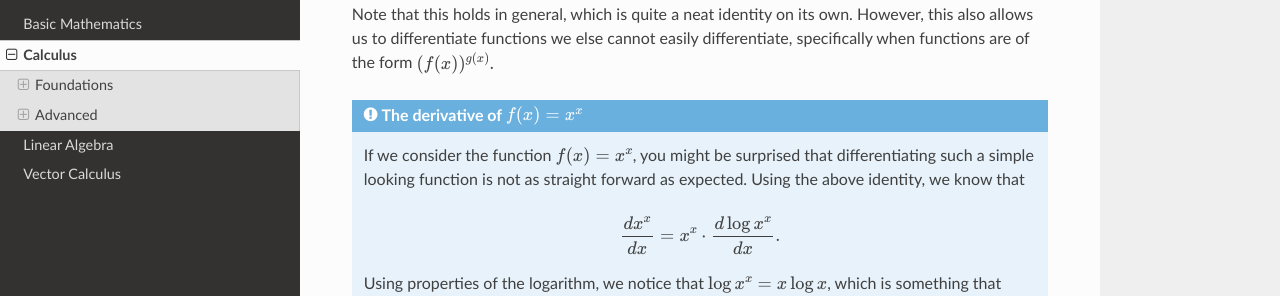
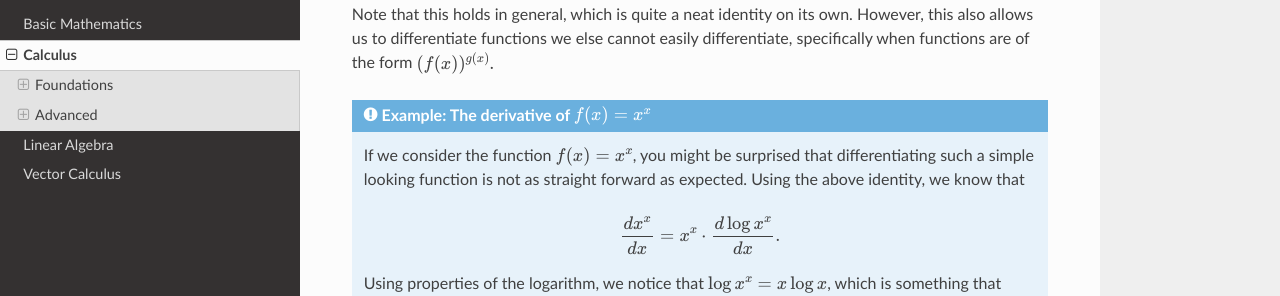
Before and after one commit to stases/uvaml1_math, a Sphinx documentation site: the page built from docs/source/calculus.rst, in a window 1280 px wide and 900 px high, scrolled down 1714 px. Shown: the part 153-449 px from the top of the window. Built offline with Sphinx 7.4.7 and the Read the Docs theme 2.0.0, drawn with Linux system fonts in a browser that asks for light colours.

Commit message:
Update calculus.rst

```diff
--- a/docs/source/calculus.rst
+++ b/docs/source/calculus.rst
@@ -79,7 +79,7 @@ A direct consequence of this is that
 Note that this holds in general, which is quite a neat identity on its own. However, this also allows us to differentiate functions we else cannot easily differentiate,
 specifically when functions are of the form :math:`(f(x))^{g(x)}.`
 
-.. admonition:: The derivative of :math:`f(x) = x^x`
+.. admonition:: Example: The derivative of :math:`f(x) = x^x`
 
     If we consider the function :math:`f(x) = x^x`, you might be surprised that differentiating such a simple looking function is not as straight forward as expected.
     Using the above identity, we know that
```
